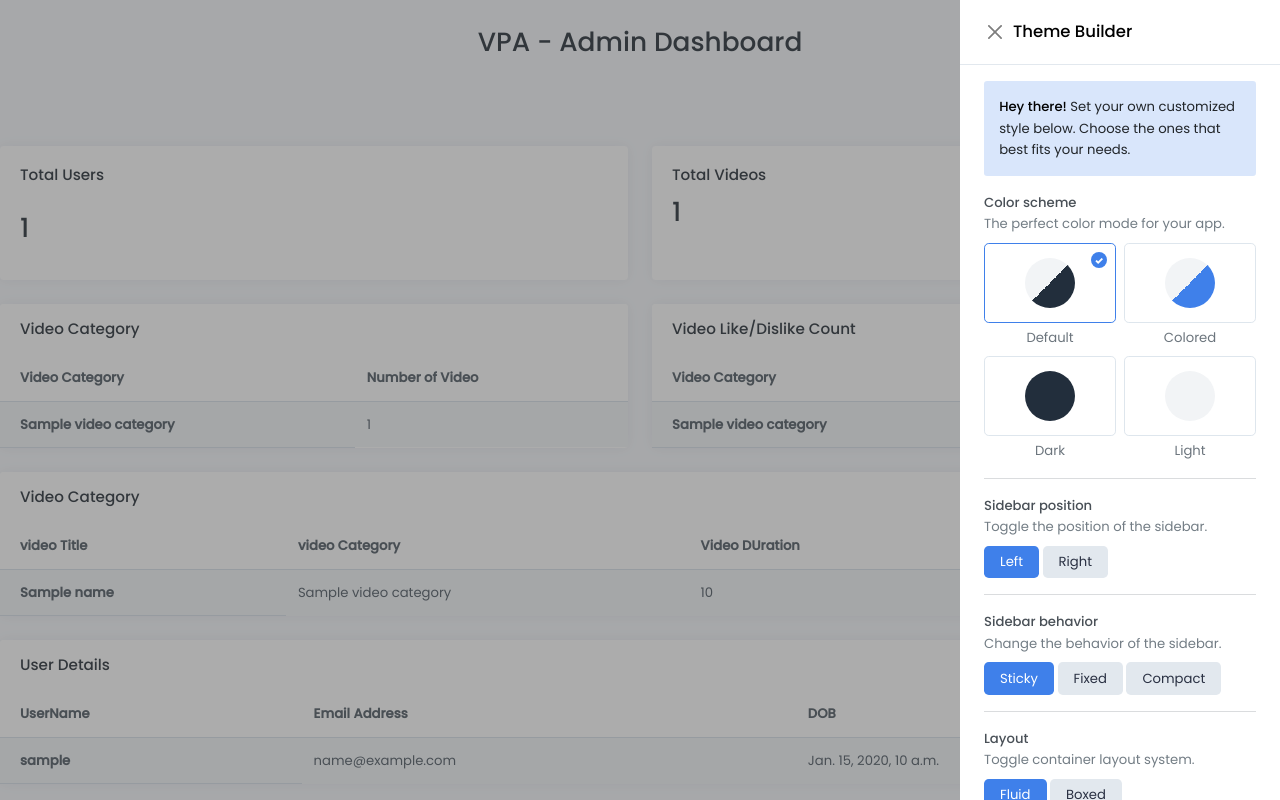
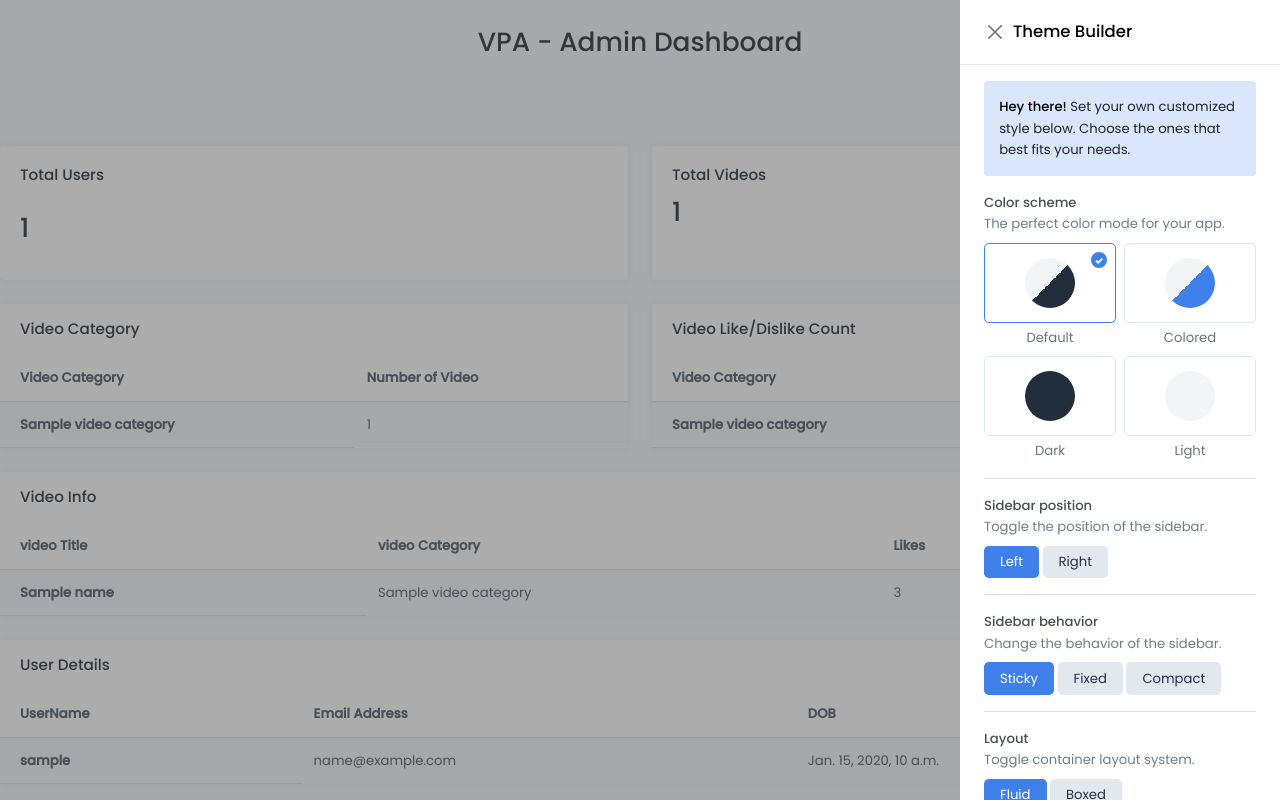
Before and after one commit to masters-project-team-4thePeople/video-perception-analyzer-dashboard, a Django app: page /apiscall in a window 1280 px wide. Run offline with Django 3.2, Linux system fonts and the light colour scheme; tables that the repository leaves empty hold one stand-in row (values such as "Sample post"); a database or web service that is not in the repository returns one stand-in record (values such as "Sample title"); data that the repository does not hold is empty; some libraries are stand-ins or nearby versions.

Commit message:
admin dashbaord

```diff
--- a/dashboard_microservice/templates/pages/admin_dashboard.html
+++ b/dashboard_microservice/templates/pages/admin_dashboard.html
@@ -166,14 +166,14 @@
 									</div>
 								</div>
 							</div>
-							<h5 class="card-title mb-0">Video Category</h5>
+							<h5 class="card-title mb-0">Video Info</h5>
 						</div>
                             <table class="table table-striped">
                                     <thead>
                                         <tr>
                                             <th scope="col">video Title</th>
                                             <th scope="col">video Category</th>
-                                            <th scope="col">Video DUration</th>
+<!--                                            <th scope="col">Video DUration</th>-->
                                             <th scope="col">Likes</th>
                                             <th scope="col">Dislikes</th>
 <!--                                            <th scope="col">Video URL</th>-->
@@ -184,7 +184,7 @@
                                             <tr>
                                                 <th scope="row">{{ video.title }}</th>
                                                 <td>{{ video.category }}</td>
-                                                <td>{{ video.duration }}</td>
+<!--                                                <td>{{ video.duration }}</td>-->
                                                 <td>{{ video.likes }}</td>
                                                 <td>{{ video.dislikes }}</td>
 <!--                                                <td><a href="{{ user.website }}">{{ video.url }}</a></td>-->
```
